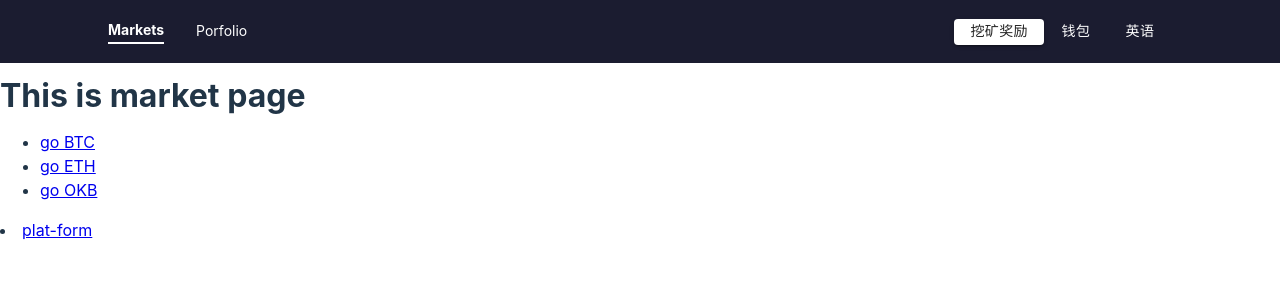
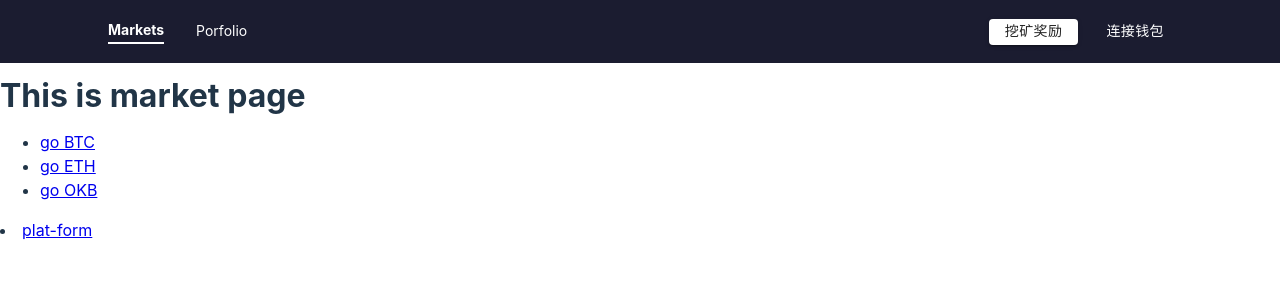
Before and after one commit to realcryptowhales/aggregate-lending-interface, a React (Vite) app: page /markets in a window 1280 px wide. Shown: the top 300 px of the page. Built offline with nearby package versions, Linux system fonts and the light colour scheme.

Commit message:
chore: header button

```diff
--- a/src/components/Header/index.tsx
+++ b/src/components/Header/index.tsx
@@ -52,7 +52,8 @@ const Header: React.FC = () => {
           variant="contained"
           sx={{
             height: '26px',
-            backgroundColor: 'white'
+            backgroundColor: 'white',
+            marginRight: '20px'
           }}
           onClick={() => setOpen(true)}
         >
@@ -64,16 +65,16 @@ const Header: React.FC = () => {
             color: 'white'
           }}
         >
-          钱包
+          连接钱包
         </Button>
-        <Button
+        {/* <Button
           sx={{
             height: '26px',
             color: 'white'
           }}
         >
           英语
-        </Button>
+        </Button> */}
         <SmallDialog
           open={open}
           handleClose={handleClose}
```
